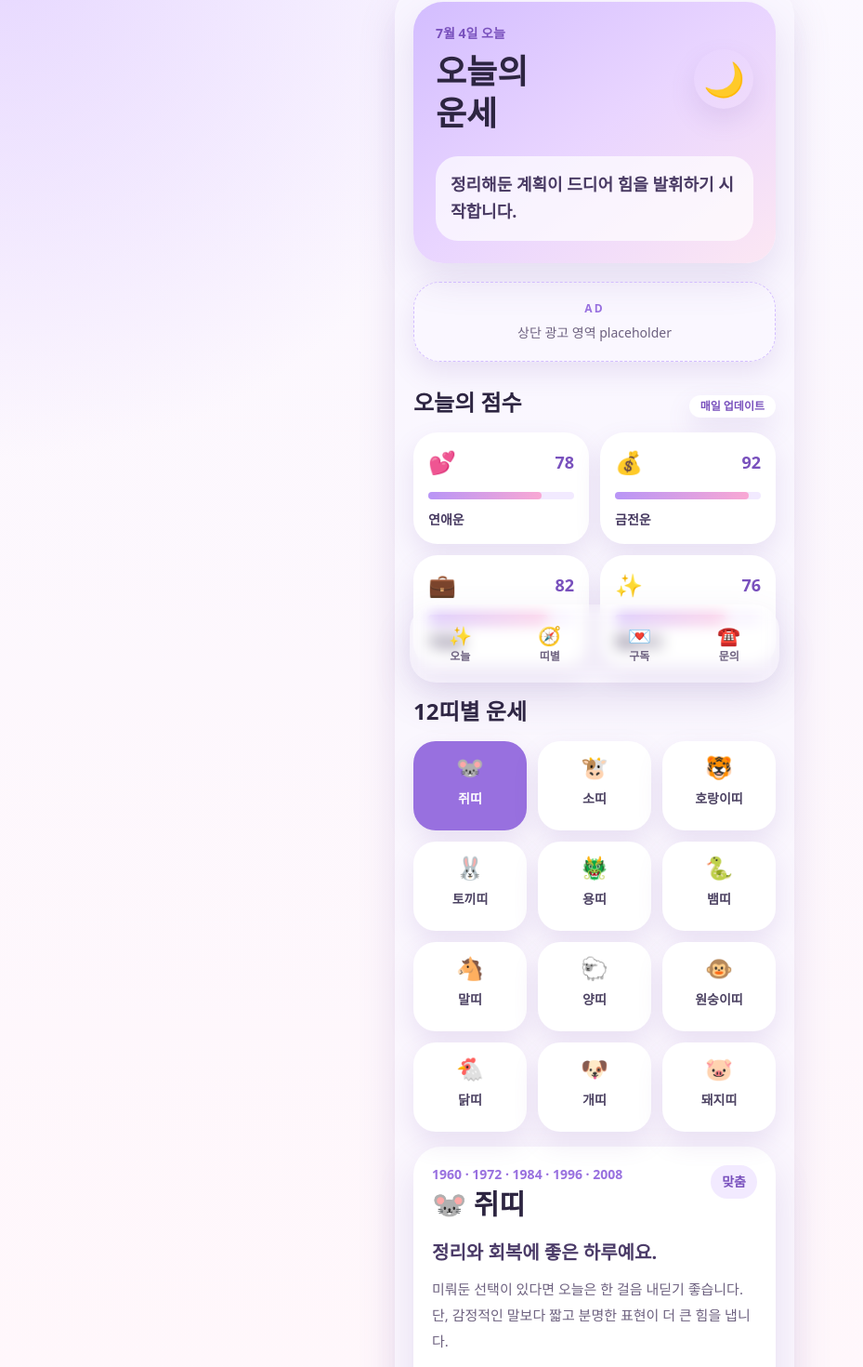
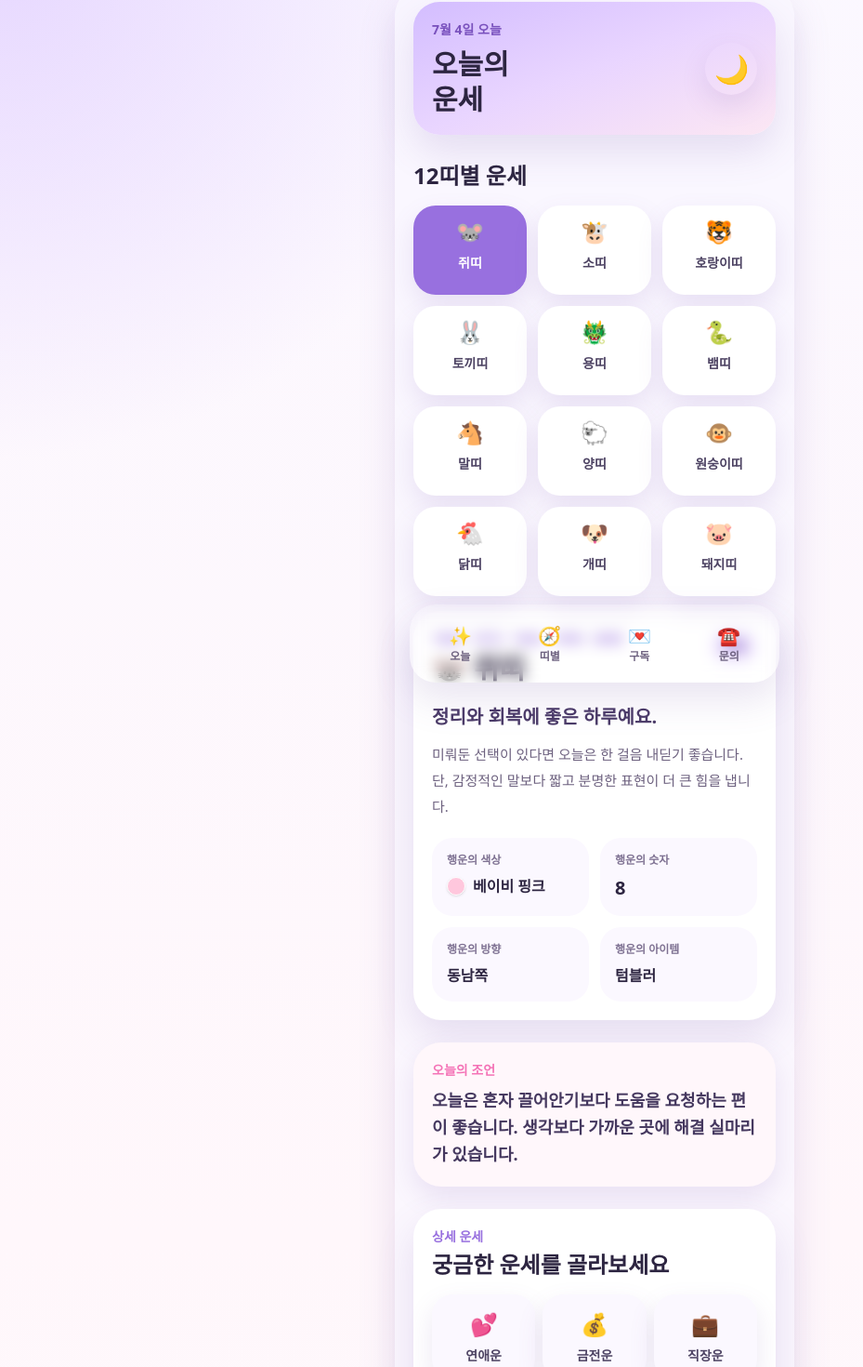
Before and after one commit to jounsjouns/today-fortune-mobile, a Next.js app: page / in a window 1280 px wide. Shown: the part 50-1520 px from the top of the page at 93% size, without its empty margins (0-929 px from the left). Built offline with nearby package versions, Linux system fonts and the light colour scheme.

Commit message:
Simplify fortune home layout

```diff
--- a/app/page.tsx
+++ b/app/page.tsx
@@ -10,38 +10,10 @@ const navItems = [
   { href: "/contact", label: "문의", icon: "☎️" }
 ];
 
-function AdBox({ label }: { label: string }) {
-  return (
-    <section className="rounded-[28px] border border-dashed border-lavender-300 bg-white/64 p-5 text-center shadow-card">
-      <p className="text-xs font-semibold uppercase tracking-[0.18em] text-lavender-500">AD</p>
-      <p className="mt-2 text-sm font-medium text-[#6d617f]">{label}</p>
-    </section>
-  );
-}
-
-function ScoreRing({ label, score, icon }: { label: string; score: number; icon: string }) {
-  return (
-    <article className="rounded-[26px] bg-white p-4 shadow-card">
-      <div className="flex items-center justify-between">
-        <span className="text-2xl" aria-hidden>
-          {icon}
-        </span>
-        <span className="text-lg font-black text-lavender-600">{score}</span>
-      </div>
-      <div className="mt-4 h-2 rounded-full bg-lavender-100">
-        <div
-          className="h-2 rounded-full bg-gradient-to-r from-lavender-400 to-pink-300"
-          style={{ width: `${score}%` }}
-        />
-      </div>
-      <p className="mt-3 text-sm font-bold text-[#45385f]">{label}</p>
-    </article>
-  );
-}
-
 type HomeProps = {
   searchParams?: Promise<{
     zodiac?: string;
+    topic?: string;
   }>;
 };
 
@@ -50,47 +22,28 @@ export default async function Home({ searchParams }: HomeProps) {
   const { today, zodiacs } = getDailyFortune();
   const selectedId = params?.zodiac ?? zodiacs[0].id;
   const selected = zodiacs.find((zodiac) => zodiac.id === selectedId) ?? zodiacs[0];
+  const selectedTopicId = params?.topic;
+  const selectedTopic = today.topics.find((topic) => topic.id === selectedTopicId);
 
   return (
     <main className="mx-auto min-h-screen w-full max-w-[430px] bg-lavender-50/80 px-5 pb-28 pt-5 shadow-soft sm:my-8 sm:rounded-[36px]">
-      <header className="rounded-[32px] bg-gradient-to-br from-lavender-300 via-purple-200 to-pink-100 p-6 shadow-soft">
+      <header className="rounded-[28px] bg-gradient-to-br from-lavender-300 via-purple-200 to-pink-100 p-5 shadow-soft">
         <div className="flex items-center justify-between">
           <div>
             <p className="text-sm font-bold text-lavender-600">{today.dateLabel}</p>
-            <h1 className="mt-2 text-4xl font-black leading-tight text-[#2d2541]">
+            <h1 className="mt-2 text-3xl font-black leading-tight text-[#2d2541]">
               오늘의
               <br />
               운세
             </h1>
           </div>
-          <div className="grid size-16 place-items-center rounded-full bg-white/72 text-4xl shadow-card">
+          <div className="grid size-14 place-items-center rounded-full bg-white/72 text-3xl shadow-card">
             🌙
           </div>
         </div>
-        <p className="mt-6 rounded-[24px] bg-white/70 p-4 text-lg font-bold leading-relaxed text-[#493a63]">
-          {today.headline}
-        </p>
       </header>
 
-      <div className="mt-5">
-        <AdBox label="상단 광고 영역 placeholder" />
-      </div>
-
-      <section className="mt-7">
-        <div className="flex items-end justify-between">
-          <h2 className="text-2xl font-black text-[#2d2541]">오늘의 점수</h2>
-          <span className="rounded-full bg-white px-3 py-1 text-xs font-bold text-lavender-600 shadow-card">
-            매일 업데이트
-          </span>
-        </div>
-        <div className="mt-4 grid grid-cols-2 gap-3">
-          {today.scores.map((score) => (
-            <ScoreRing key={score.label} {...score} />
-          ))}
-        </div>
-      </section>
-
-      <section id="zodiac" className="mt-8">
+      <section id="zodiac" className="mt-7">
         <h2 className="text-2xl font-black text-[#2d2541]">12띠별 운세</h2>
         <div className="mt-4 grid grid-cols-3 gap-3">
           {zodiacs.map((zodiac) => {
@@ -99,7 +52,7 @@ export default async function Home({ searchParams }: HomeProps) {
             return (
               <Link
                 key={zodiac.id}
-                href={`/?zodiac=${zodiac.id}#zodiac`}
+                href={`/?zodiac=${zodiac.id}${selectedTopicId ? `&topic=${selectedTopicId}` : ""}#zodiac`}
                 aria-label={`${zodiac.animal} 운세 보기`}
                 data-testid={`zodiac-${zodiac.id}`}
                 className={`min-h-24 rounded-[24px] px-3 py-3 text-center shadow-card transition ${
@@ -164,9 +117,47 @@ export default async function Home({ searchParams }: HomeProps) {
         <p className="mt-2 text-lg font-bold leading-relaxed text-[#45385f]">{today.advice}</p>
       </section>
 
-      <div className="mt-6">
-        <AdBox label="중간 광고 영역 placeholder" />
-      </div>
+      <section id="topic" className="mt-6 rounded-[30px] bg-white p-5 shadow-soft">
+        <p className="text-sm font-black text-lavender-500">상세 운세</p>
+        <h2 className="mt-1 text-2xl font-black text-[#2d2541]">궁금한 운세를 골라보세요</h2>
+        <div className="mt-4 grid grid-cols-3 gap-2">
+          {today.topics.map((topic) => {
+            const isSelected = topic.id === selectedTopic?.id;
+
+            return (
+              <Link
+                key={topic.id}
+                href={`/?zodiac=${selected.id}&topic=${topic.id}#topic`}
+                className={`rounded-[22px] px-2 py-4 text-center shadow-card transition ${
+                  isSelected
+                    ? "bg-lavender-500 text-white"
+                    : "bg-lavender-50 text-[#4c4262]"
+                }`}
+              >
+                <span className="block text-2xl" aria-hidden>
+                  {topic.icon}
+                </span>
+                <span className="mt-2 block text-sm font-black">{topic.label}</span>
+              </Link>
+            );
+          })}
+        </div>
+        {selectedTopic ? (
+          <article className="mt-4 rounded-[24px] bg-lavender-50 p-4">
+            <p className="text-sm font-black text-lavender-600">
+              {selectedTopic.icon} {selectedTopic.label}
+            </p>
+            <h3 className="mt-2 text-xl font-black leading-snug text-[#2d2541]">
+              {selectedTopic.summary}
+            </h3>
+            <p className="mt-3 text-[15px] leading-7 text-[#6d617f]">{selectedTopic.detail}</p>
+          </article>
+        ) : (
+          <p className="mt-4 rounded-[22px] bg-lavender-50 p-4 text-sm font-bold leading-6 text-[#6d617f]">
+            연애운, 금전운, 직장운 중 하나를 누르면 오늘의 상세 운세가 열립니다.
+          </p>
+        )}
+      </section>
 
       <section id="subscribe" className="mt-6 rounded-[30px] bg-white p-5 shadow-soft">
         <p className="text-sm font-black text-lavender-500">아침 운세 구독</p>
--- a/data/fortune.ts
+++ b/data/fortune.ts
@@ -42,6 +42,60 @@ export const coupangProducts = [
     name: "유튜브 촬영 세트",
     image: "/affiliate/creator-kit.jpg",
     affiliateUrl: "https://link.coupang.com/a/glowBs0JdA"
+  }
+];
+
+export const fortuneTopics = [
+  {
+    id: "love",
+    label: "연애운",
+    icon: "💕",
+    summaries: [
+      "마음을 부드럽게 표현하면 관계가 가까워져요.",
+      "기다리던 답보다 먼저 따뜻한 말을 건네보세요.",
+      "작은 배려가 오늘의 설렘을 만들어줍니다.",
+      "솔직함과 여유가 좋은 분위기를 부릅니다."
+    ],
+    details: [
+      "상대의 반응을 급하게 해석하지 말고 흐름을 지켜보세요. 편안한 대화와 짧은 안부가 관계운을 자연스럽게 올립니다.",
+      "오늘은 큰 고백보다 일상적인 관심이 더 잘 통합니다. 오래된 관계라면 익숙함 속에서 놓친 고마움을 표현해보세요.",
+      "새로운 만남에는 천천히 다가가는 태도가 좋습니다. 마음에 드는 사람이 있다면 부담 없는 질문으로 시작해보세요.",
+      "서운한 일이 있었다면 공격적인 말보다 구체적인 마음을 전하는 편이 좋습니다. 부드러운 표현이 오해를 풀어줍니다."
+    ]
+  },
+  {
+    id: "money",
+    label: "금전운",
+    icon: "💰",
+    summaries: [
+      "소비를 정리하면 돈의 흐름이 안정돼요.",
+      "작은 절약이 예상보다 큰 만족으로 돌아옵니다.",
+      "충동구매보다 필요한 투자에 운이 따릅니다.",
+      "돈과 관련된 약속은 기록해두면 좋습니다."
+    ],
+    details: [
+      "오늘은 큰 결정보다 지출 내역을 점검하기 좋은 날입니다. 자동결제, 구독, 장바구니를 정리하면 새는 돈을 막을 수 있어요.",
+      "할인이나 제안이 좋아 보여도 바로 결제하지 말고 한 번 더 비교하세요. 기다림이 더 좋은 조건을 데려올 수 있습니다.",
+      "수입을 늘리는 아이디어가 떠오를 수 있습니다. 다만 무리한 투자보다 작게 테스트하는 방식이 오늘의 운에 맞습니다.",
+      "돈을 빌리거나 빌려주는 일은 신중하게 접근하세요. 금액과 날짜를 분명히 적어두면 불필요한 오해를 줄일 수 있습니다."
+    ]
+  },
+  {
+    id: "work",
+    label: "직장운",
+    icon: "💼",
+    summaries: [
+      "정리된 말과 빠른 실행이 좋은 평가를 불러요.",
+      "미뤄둔 업무를 끝내기 좋은 흐름입니다.",
+      "협업에서 당신의 꼼꼼함이 빛납니다.",
+      "오늘은 속도보다 완성도가 중요합니다."
+    ],
+    details: [
+      "회의나 메시지에서는 핵심을 짧게 정리해보세요. 해야 할 일, 마감, 담당자를 분명히 하면 주변의 신뢰가 올라갑니다.",
+      "오래 끌던 일을 하나만 끝내도 하루의 분위기가 달라집니다. 작은 완료감이 다음 업무까지 가볍게 밀어줍니다.",
+      "동료의 요청을 모두 떠안기보다 우선순위를 나누는 것이 좋습니다. 친절하되 경계를 세우면 성과가 더 좋아집니다.",
+      "새로운 제안이 들어오면 당장 답하기보다 자료를 확인하세요. 숫자와 근거를 챙긴 답변이 더 좋은 인상을 남깁니다."
+    ]
   }
 ];
 
@@ -307,6 +361,17 @@ export function getDailyFortune(date = new Date()) {
       }
     };
   });
+  const topics = fortuneTopics.map((topic, index) => {
+    const topicSeed = hashText(`${dateKey}-${topic.id}`);
+
+    return {
+      id: topic.id,
+      label: topic.label,
+      icon: topic.icon,
+      summary: pickBySeed(topic.summaries, topicSeed, index),
+      detail: pickBySeed(topic.details, topicSeed, index + 2)
+    };
+  });
 
   return {
     today: {
@@ -315,6 +380,7 @@ export function getDailyFortune(date = new Date()) {
       headline: pickBySeed(dailyHeadlines, seed),
       advice: pickBySeed(dailyAdvice, seed, 3),
       scores,
+      topics,
       dateKey
     },
     zodiacs
--- a/public/sw.js
+++ b/public/sw.js
@@ -1,4 +1,4 @@
-const CACHE_NAME = "today-fortune-v3";
+const CACHE_NAME = "today-fortune-v4";
 const APP_SHELL = [
   "/",
   "/offline",
```
